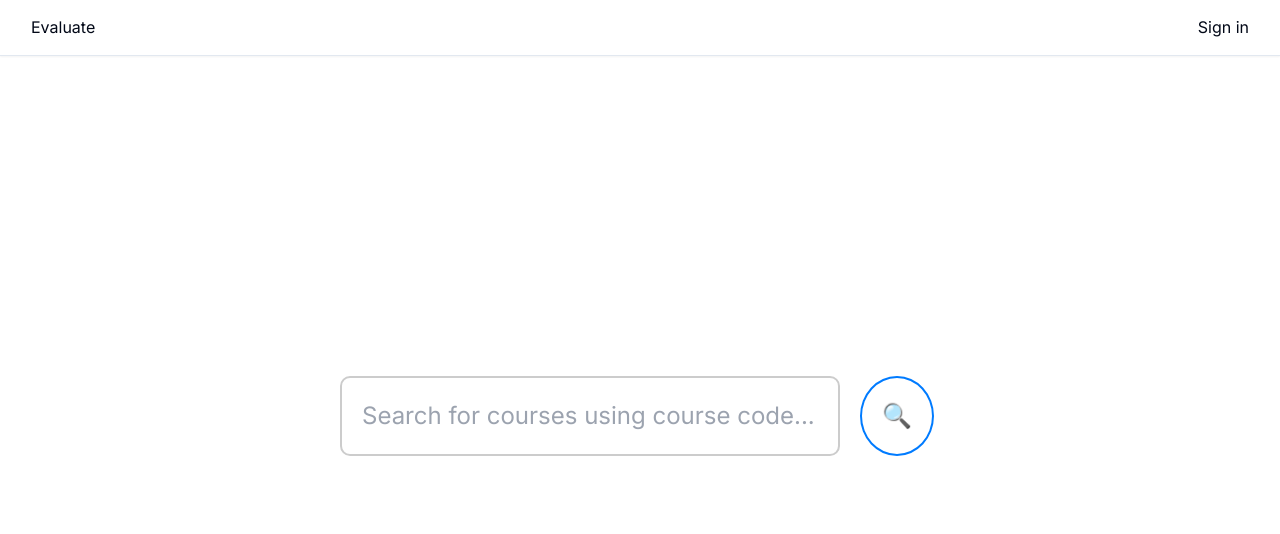
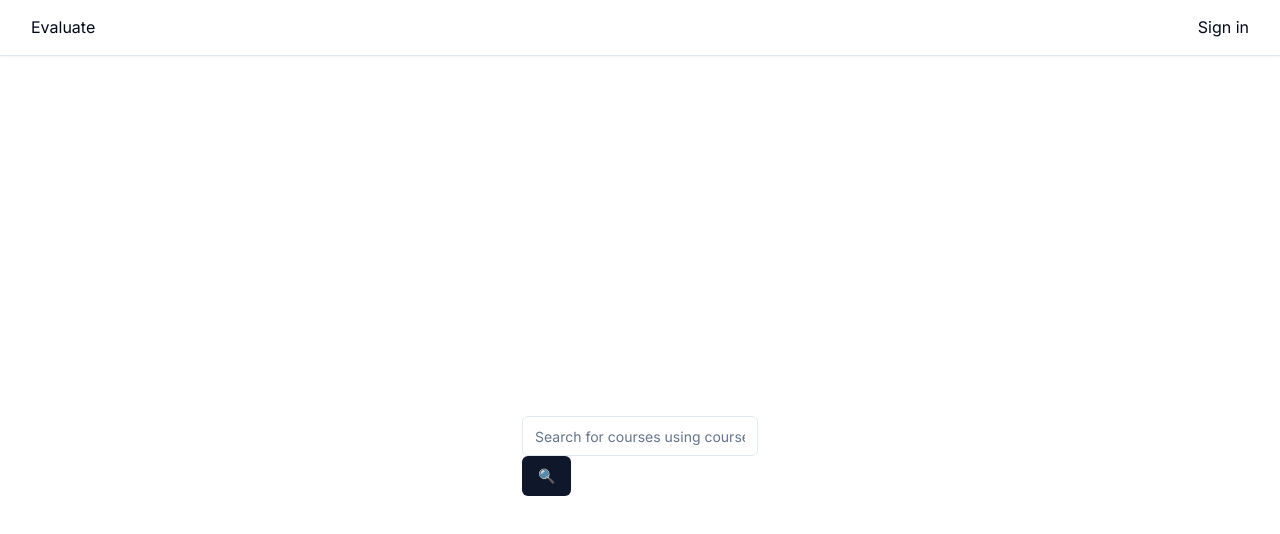
Before and after one commit to RemiGardette/ME2073, a Next.js app: page /Demo/Courses in a window 1280 px wide. Shown: the top 534 px of the page. Built offline with nearby package versions, Linux system fonts and the light colour scheme; no server answers.

Commit message:
modified toolbar

```diff
--- a/components/ui/coursetoolbar.tsx
+++ b/components/ui/coursetoolbar.tsx
@@ -1,36 +1,33 @@
-// CourseResearchToolbar.tsx
 "use client";
 import React, { useState } from 'react';
 import axios from 'axios';
 import { Input } from "@/components/ui/input"
 import { Button } from "@/components/ui/button"
-import { Console } from 'console';
 import Link from "next/link";
 
 const CourseResearchToolbar: React.FC = () => {
     const [courseCode, setCourseCode] = useState<string>('');
-    const [courseInfo, setCourseInfo] = useState<any>(null);
     const [error, setError] = useState<string>('');
-    const [courseName, setCourseName] = useState<string>('');
-    const [courseCodeHit, setCourseCodeHit] = useState<string>('');
 
     const handleInputChange = (event: React.ChangeEvent<HTMLInputElement>) => {
         setCourseCode(event.target.value);
-        console.log("Hello")
     };
 
     const handleSearch = async () => {
-        console.log("Hello")
         try {
             if (!courseCode) {
                 throw new Error('Course code cannot be empty');
             }
-            const response = await axios.get(`/api/course?code=${courseCode}`);
-            setCourseInfo(response.data);
-            setError('');
+            const response = await axios.get(`/api/checkCourse?courseCode=${courseCode}`);
+            const { exists } = response.data;
+
+            if (exists) {
+                window.location.href = `/Demo/Courses/${courseCode}`;
+            } else {
+                setError(`Course with code ${courseCode} not found`);
+            }
         } catch (error) {
             console.error('Error fetching course information:', error);
-            setCourseInfo(null);
             setError('Error fetching course information');
         }
     };
@@ -42,51 +39,17 @@ const CourseResearchToolbar: React.FC = () => {
     };
 
     return (
-        <div className="toolbar-container" style={{ height: '160px', width: '600px' }}> {/* Doubled height and width */}
-            <input
+        <div className="toolbar-container">
+            <Input
                 type="text"
                 placeholder="Search for courses using course code..."
                 value={courseCode}
                 onChange={handleInputChange}
                 onKeyPress={handleKeyPress}
-                style={{
-                    padding: '20px', /* Doubled padding for increased size */
-                    fontSize: '24px', /* Doubled font size for increased size */
-                    marginRight: '20px', /* Doubled margin for increased size */
-                    borderRadius: '10px', /* Doubled border radius for increased size */
-                    border: '2px solid #ccc', /* Doubled border width for increased size */
-                    width: '500px', /* Doubled width */
-                }}
             />
-            <button
-                onClick={handleSearch}
-                style={{
-                    padding: '20px', /* Doubled padding for increased size */
-                    fontSize: '24px', /* Doubled font size for increased size */
-                    borderRadius: '50%', /* Doubled border radius for increased size */
-                    border: '2px solid #007bff', /* Doubled border width for increased size */
-                    backgroundColor: 'transparent',
-                    color: '#007bff',
-                    cursor: 'pointer',
-                    transition: 'border-color 0.3s ease',
-                }}
-                onMouseEnter={(e) => e.currentTarget.style.borderColor = '#000'}
-                onMouseLeave={(e) => e.currentTarget.style.borderColor = '#007bff'}
-            >
+            <Button onClick={handleSearch}>
                 &#128269; {/* Unicode for magnifying glass */}
-            </button>
-            {courseInfo && (
-                <div>
-                    <h1>Course Information</h1>
-                    <h2>Course Name: {JSON.stringify(courseName)} </h2>
-                    {/* <h2>Course Code: {JSON.stringify(courseCodeHit)} </h2> */}
-                    <Button size="sm" asChild>
-                        <Link href={courseCodeHit}>
-                            Go to course
-                        </Link>
-                    </Button>
-                </div>
-            )}
+            </Button>
             {error && <p>{error}</p>}
         </div>
     );
--- /dev/null
+++ b/pages/api/checkCourse.ts
@@ -0,0 +1,26 @@
+import { PrismaClient } from '@prisma/client';
+
+const prisma = new PrismaClient();
+
+export default async function handler(req:any, res:any) {
+  if (req.method !== 'GET') {
+    return res.status(405).json({ message: 'Method Not Allowed' });
+  }
+
+  const { courseCode } = req.query;
+
+  try {
+    const course = await prisma.course.findUnique({
+      where: { courseId: courseCode }
+    });
+
+    if (course) {
+      res.status(200).json({ exists: true });
+    } else {
+      res.status(200).json({ exists: false });
+    }
+  } catch (error) {
+    console.error('Error checking course:', error);
+    res.status(500).json({ message: 'Internal Server Error' });
+  }
+}
```
